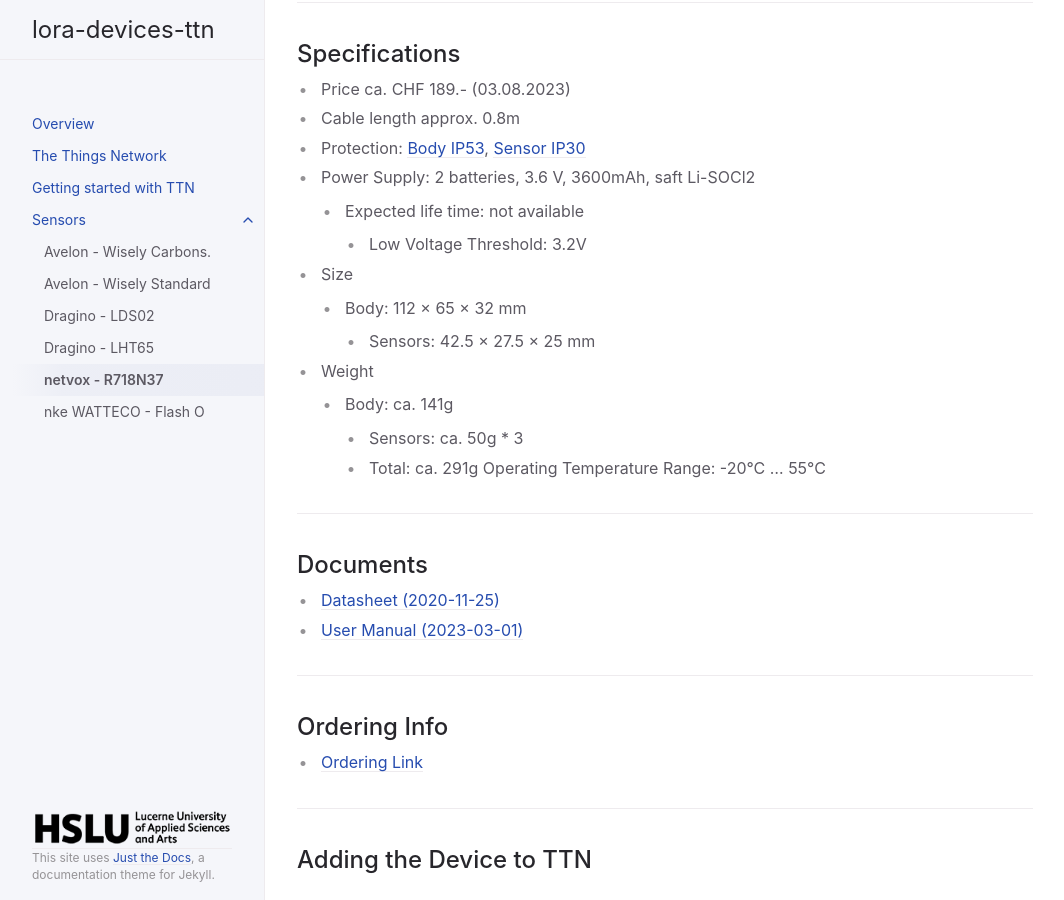
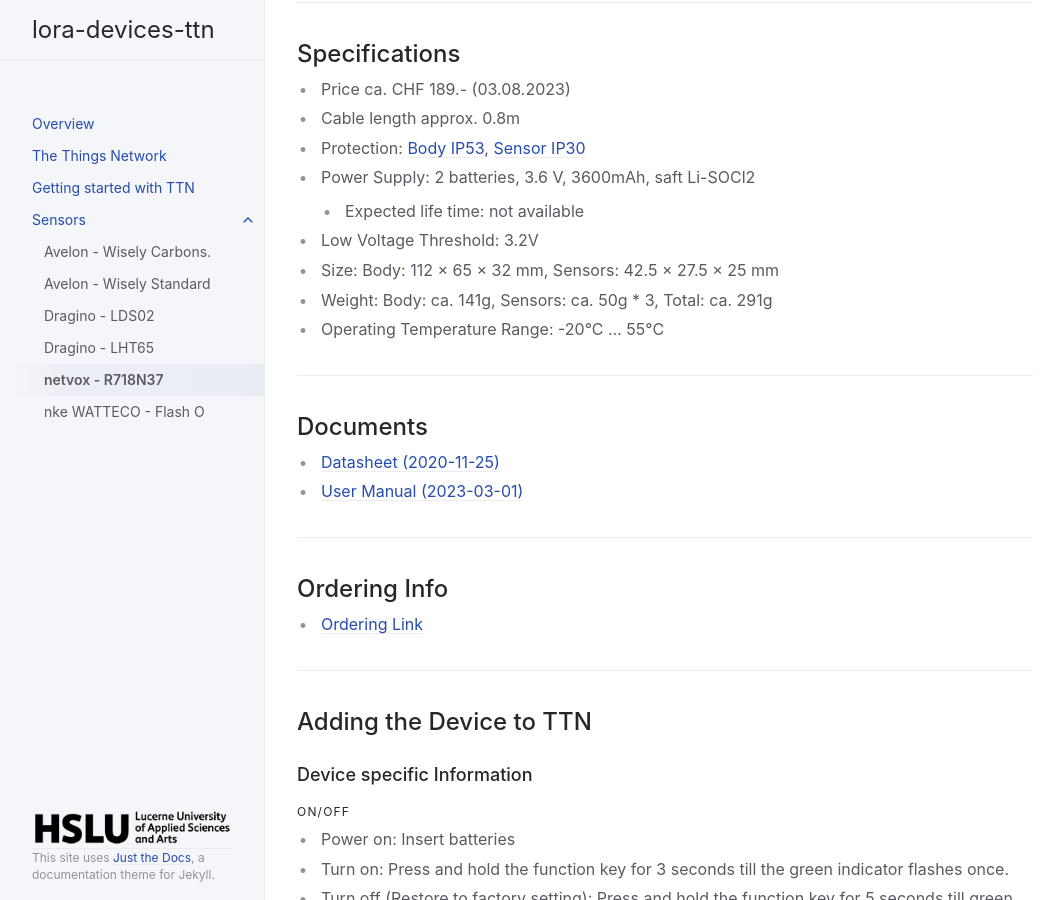
Before and after one commit to hslu-ige-laes/lora-devices-ttn, a Jekyll site: the page built from docs/sensors/netvox-R718N37.md, in a window 1280 px wide and 900 px high, scrolled down 676 px. Shown: the whole window, without its empty margins (107-1171 px from the left). Built offline with Jekyll 4.4.1, drawn with Linux system fonts in a browser that asks for light colours; part of the change alters nothing that is shown.

Commit message:
Update netvox-R718N37.md

```diff
--- a/docs/sensors/netvox-R718N37.md
+++ b/docs/sensors/netvox-R718N37.md
@@ -30,15 +30,10 @@ The R718N37 is a 3-Phase Current Meter with 3 x 75A Clamp-On Current Transformer
 - Protection: [Body IP53](https://en.wikipedia.org/wiki/IP_Code), [Sensor IP30](https://en.wikipedia.org/wiki/IP_Code)
 - Power Supply: 2 batteries, 3.6 V, 3600mAh, saft Li-SOCl2
   - Expected life time: not available
-	- Low Voltage Threshold: 3.2V
-- Size
-  - Body: 112 × 65 × 32 mm
-	- Sensors: 42.5 × 27.5 × 25 mm
-- Weight
-  - Body: ca. 141g
-	- Sensors: ca. 50g * 3
-	- Total: ca. 291g
-Operating Temperature Range: -20°C ... 55°C
+- Low Voltage Threshold: 3.2V
+- Size: Body: 112 × 65 × 32 mm, Sensors: 42.5 × 27.5 × 25 mm
+- Weight: Body: ca. 141g, Sensors: ca. 50g * 3, Total: ca. 291g
+- Operating Temperature Range: -20°C ... 55°C
 
 ---
 
```
